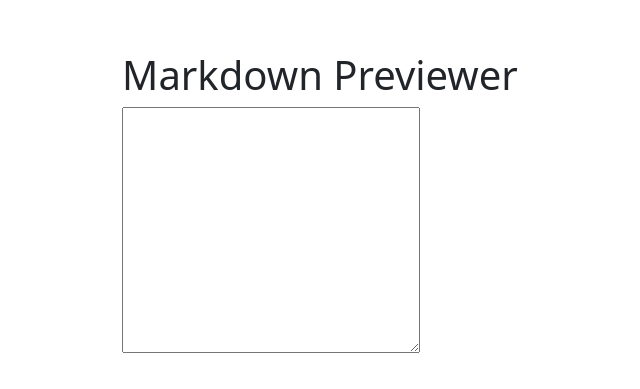
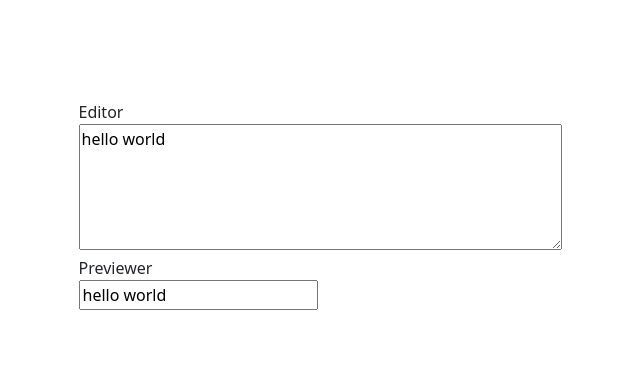
Before and after one commit to Ax-cd/markdown-previewer, a React (Create React App) app: page / in a window 1280 px wide. Shown: the part 195-584 px from the top of the page, without its empty margins (320-960 px from the left). Built offline with nearby package versions, Linux system fonts and the light colour scheme.

Commit message:
link editor and previewer to handle changes

```diff
--- a/src/App.jsx
+++ b/src/App.jsx
@@ -4,27 +4,38 @@ export default class App extends Component {
   constructor(props) {
     super(props);
 
-    this.state = { input: "" };
+    this.state = { editorInput: "hello world" };
   }
+
+  handleEditorChange = (event) => {
+    this.setState({ editorInput: event.target.value });
+  };
+
   render() {
     return (
       <React.Fragment>
-        <h1>Markdown Previewer</h1>
-        <label for="editor"></label>
-        <textarea
-          name="editor"
-          id="editor"
-          cols="30"
-          rows="10"
-          value={this.state.input}
-        ></textarea>
+        <div>
+          <label for="editor">Editor</label>
+          <br />
+          <textarea
+            name="editor"
+            id="editor"
+            cols="50"
+            rows="5"
+            value={this.state.editorInput}
+            onChange={this.handleEditorChange}
+          ></textarea>
+        </div>
 
-        <div
-          id="preview"
-          onChange={(event) => {
-            this.setState({ input: event.target.value });
-          }}
-        ></div>
+        <div id="preview">
+          <label for="preview">Previewer</label>
+          <br />
+          <input
+            type="text"
+            value={this.state.editorInput}
+            onChange={this.handleEditorChange}
+          />
+        </div>
       </React.Fragment>
     );
   }
```
